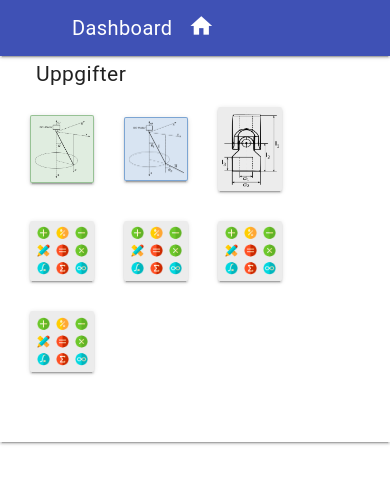
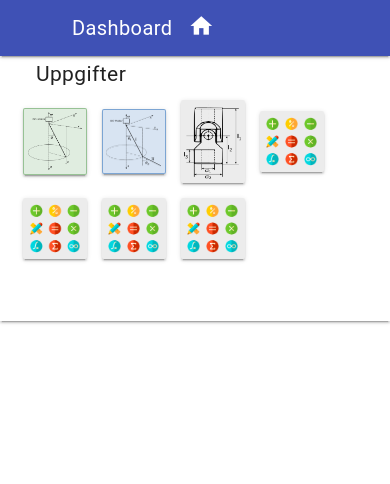
Before and after one commit to elindgren/intelligentlearning, a plain HTML site: page main.html in a window 390 px wide. Drawn offline with Linux system fonts and the light colour scheme.

Commit message:
Continued working on mobile layout - TODO: use media breakpoints for a site on two platforms

```diff
--- a/intelligentlearning.css
+++ b/intelligentlearning.css
@@ -48,10 +48,15 @@ ul.breadcrumb li a:hover {
     width: 85%;
     /*Set the text color to black*/
     color: black;
-    font-size: 150%;
+    font-size: 120%;
     /*Center the text*/
     text-align: left;
     padding: 20px;
+    /*border-style: solid;*/
+    /*border-width: thin;*/
+    /*border-style: dotted;*/
+    /*border-color: black;*/
+    /*border-width: medium;*/
 }
 .image-container{
     display: block; /* Make the image into a block element */
@@ -67,9 +72,9 @@ ul.breadcrumb li a:hover {
     /* The container for the answer form card */
     /*padding: 20px;*/
     /*padding-bottom: 0px;*/
-    /*margin:auto;*/
+    margin:auto;
     /*margin-bottom: 1%;*/
-    /*width: 80%;*/
+    width: 85%;
     /*!*Add a shadow to the card*!*/
     /*box-shadow: 0 2px 2px 0 rgba(0, 0, 0, 0.14), 0 3px 1px -2px rgba(0, 0, 0, 0.2), 0 1px 5px 0 rgba(0, 0, 0, 0.12);*/
     /*box-sizing: border-box;*/
@@ -90,7 +95,7 @@ ul.breadcrumb li a:hover {
     /*padding: 20px;*/
     margin-bottom: 1%;
     /*Align answer form with text.*/
-    margin-left: 10%;
+    /*margin-left: 10%;*/
     /*border-style: dotted;*/
     /*border-color: black;*/
     /*border-width: medium;*/
@@ -99,11 +104,11 @@ ul.breadcrumb li a:hover {
 .exercise{
     /*width : 250px; */
     /*height: 200px;*/
-    width: 13%;
-    height: 10%;
-    max-width: 20%;
-    max-height: 17%;
-    margin: 15px;
+    width: 15%;
+    height: 12%;
+    max-width: 15%;
+    max-height: 12%;
+    margin: 2%;
     padding: 1%;
     /*Adding a grey border as standard - will turn green when exercise has been completed*/
     /*border: 1px solid lightgrey;*/
```
Also changed, not shown: exercise_page.html (+4 -4 lines).
